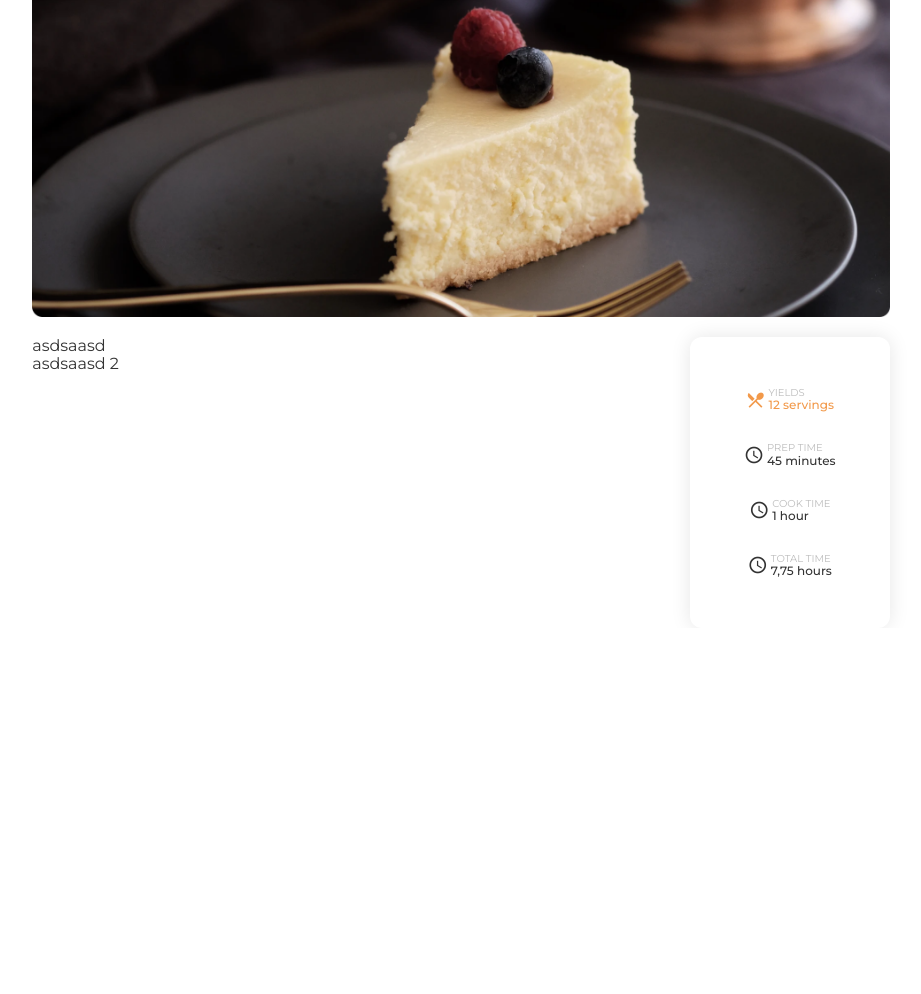
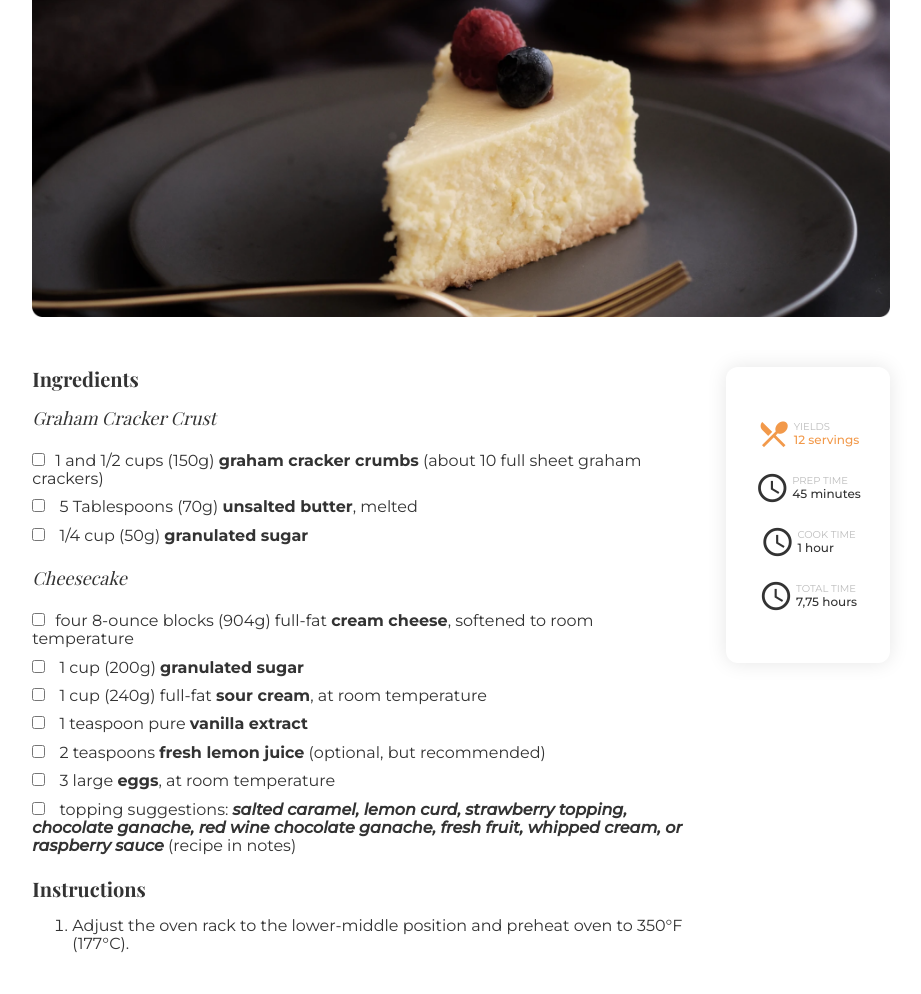
Before and after one commit to disto-stack/recipe-page, a plain HTML site: page index.html in a window 1280 px wide. Shown: the part 241-1235 px from the top of the page, without its empty margins (179-1100 px from the left). Before the commit the page ends 869 px from the top, so only its background shows below. Drawn offline with nearby package versions, Linux system fonts and the light colour scheme; a web font is replaced by a local one.

Commit message:
add ingredients section

```diff
--- a/assets/css/main.css
+++ b/assets/css/main.css
@@ -38,6 +38,18 @@ h6 {
 	color: #f2994a !important;
 }
 
+.font-size-xl {
+	font-size: 18px !important;
+}
+
+.font-size-lg {
+	font-size: 16px !important;
+}
+
+.font-size-m {
+	font-size: 14px !important;
+}
+
 .font-size-s {
 	font-size: 12px !important;
 }
@@ -51,6 +63,18 @@ h6 {
 }
 
 @media screen and (min-width: 1024px) {
+	.font-size-xl {
+		font-size: 20px !important;
+	}
+
+	.font-size-lg {
+		font-size: 18px !important;
+	}
+
+	.font-size-m {
+		font-size: 16px !important;
+	}
+
 	.font-size-s {
 		font-size: 14px !important;
 	}
@@ -101,15 +125,24 @@ h6 {
 	margin-left: 6px;
 }
 
+/* Content */
+@media screen and (min-width: 1024px) {
+	.content {
+		flex-direction: row-reverse !important;
+		gap: 40px;
+		flex-wrap: nowrap;
+		padding: 50px 0;
+	}
+}
+
 /* Main */
 main {
 	padding: 20px 0;
-	position: relative;
 }
 
 @media screen and (min-width: 1024px) {
 	main {
-		flex-direction: row-reverse !important;
+		padding-top: 0;
 	}
 }
 
@@ -137,12 +170,10 @@ aside {
 
 @media screen and (min-width: 1024px) {
 	aside {
-		position: absolute;
-		top: 20px;
-		right: 0;
 		justify-content: center;
 		gap: 10px;
-		width: 200px;
+		width: fit-content;
+		height: fit-content;
 		padding: 40px 0;
 		box-shadow: 0px 0px 20px rgba(0, 0, 0, 0.1);
 		border-radius: 12px;
@@ -153,6 +184,26 @@ aside {
 	}
 
 	.material-icons {
-		font-size: 20px;
+		font-size: 34px;
 	}
 }
+
+/* Ingredients section */
+.ingredient-checkbox {
+	display: block;
+	padding: 5px 0;
+}
+
+.ingredients-section-title {
+	margin-top: 0;
+}
+
+.ingredient-checkbox-input {
+	margin-right: 5px;
+}
+
+@media screen and (min-width: 1024px) {
+	.ingredient-checkbox-input {
+		margin-right: 10px;
+	}
+}
--- a/index.html
+++ b/index.html
@@ -46,8 +46,8 @@
 			</section>
 		</header>
 
-		<main role="main" class="container">
-			<aside class="pure-g">
+		<div class="container pure-g content">
+			<aside class="pure-g pure-u-lg-1-5">
 				<div class="summary-point pure-u-1">
 					<span class="material-icons color-gold">restaurant_menu</span>
 					<div>
@@ -91,8 +91,111 @@
 				</div>
 			</aside>
 
-			<section>asdsaasd</section>
-			<section>asdsaasd 2</section>
-		</main>
+			<main role="main" class="pure-u-lg-4-5">
+				<section class="ingredients-section">
+					<h2 class="font-size-xl ingredients-section-title">Ingredients</h2>
+
+					<article class="ingredients-container">
+						<h3 class="font-size-lg font-style-italic font-weight-regular">
+							Graham Cracker Crust
+						</h3>
+
+						<label class="ingredient-checkbox"
+							><input class="ingredient-checkbox-input" type="checkbox" /><span
+								>1 and 1/2 cups (150g)
+								<span class="font-weight-bold">graham cracker crumbs</span>
+								(about 10 full sheet graham crackers)</span
+							></label
+						>
+						<label class="ingredient-checkbox"
+							><input class="ingredient-checkbox-input" type="checkbox" /><span>
+								5 Tablespoons (70g)
+								<span class="font-weight-bold">unsalted butter</span>, melted
+							</span></label
+						>
+
+						<label class="ingredient-checkbox"
+							><input class="ingredient-checkbox-input" type="checkbox" /><span>
+								1/4 cup (50g)
+								<span class="font-weight-bold">granulated sugar</span>
+							</span></label
+						>
+					</article>
+
+					<article class="ingredients-container">
+						<h3 class="font-size-lg font-style-italic font-weight-regular">
+							Cheesecake
+						</h3>
+
+						<label class="ingredient-checkbox"
+							><input class="ingredient-checkbox-input" type="checkbox" /><span
+								>four 8-ounce blocks (904g) full-fat
+								<span class="font-weight-bold">cream cheese</span>, softened to
+								room temperature</span
+							></label
+						>
+						<label class="ingredient-checkbox"
+							><input class="ingredient-checkbox-input" type="checkbox" /><span>
+								1 cup (200g)
+								<span class="font-weight-bold">granulated sugar</span>
+							</span></label
+						>
+
+						<label class="ingredient-checkbox"
+							><input class="ingredient-checkbox-input" type="checkbox" /><span>
+								1 cup (240g) full-fat
+								<span class="font-weight-bold">sour cream</span>, at room
+								temperature
+							</span></label
+						>
+
+						<label class="ingredient-checkbox"
+							><input class="ingredient-checkbox-input" type="checkbox" /><span>
+								1 teaspoon pure
+								<span class="font-weight-bold">vanilla extract</span>
+							</span></label
+						>
+
+						<label class="ingredient-checkbox"
+							><input class="ingredient-checkbox-input" type="checkbox" /><span>
+								2 teaspoons
+								<span class="font-weight-bold">fresh lemon juice</span>
+								(optional, but recommended)
+							</span></label
+						>
+
+						<label class="ingredient-checkbox"
+							><input class="ingredient-checkbox-input" type="checkbox" /><span>
+								3 large <span class="font-weight-bold">eggs</span>, at room
+								temperature
+							</span></label
+						>
+
+						<label class="ingredient-checkbox"
+							><input class="ingredient-checkbox-input" type="checkbox" /><span>
+								topping suggestions:
+								<span class="font-style-italic font-weight-bold"
+									>salted caramel, lemon curd, strawberry topping, chocolate
+									ganache, red wine chocolate ganache, fresh fruit, whipped
+									cream, or raspberry sauce</span
+								>
+								(recipe in notes)
+							</span></label
+						>
+					</article>
+				</section>
+
+				<section class="instructions-section">
+					<h2 class="font-size-xl">Instructions</h2>
+
+					<ol>
+						<li>
+							Adjust the oven rack to the lower-middle position and preheat oven
+							to 350°F (177°C).
+						</li>
+					</ol>
+				</section>
+			</main>
+		</div>
 	</body>
 </html>
```
